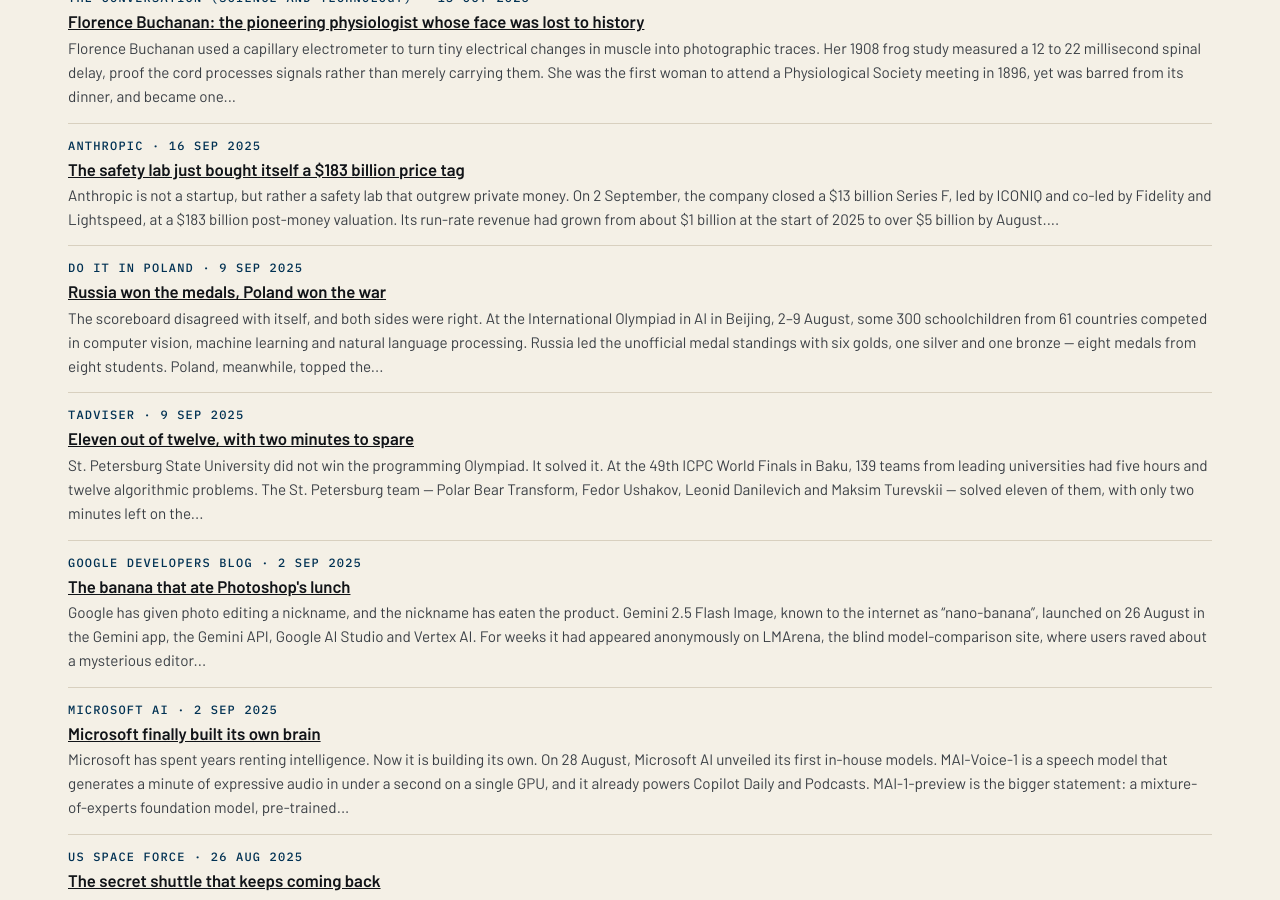
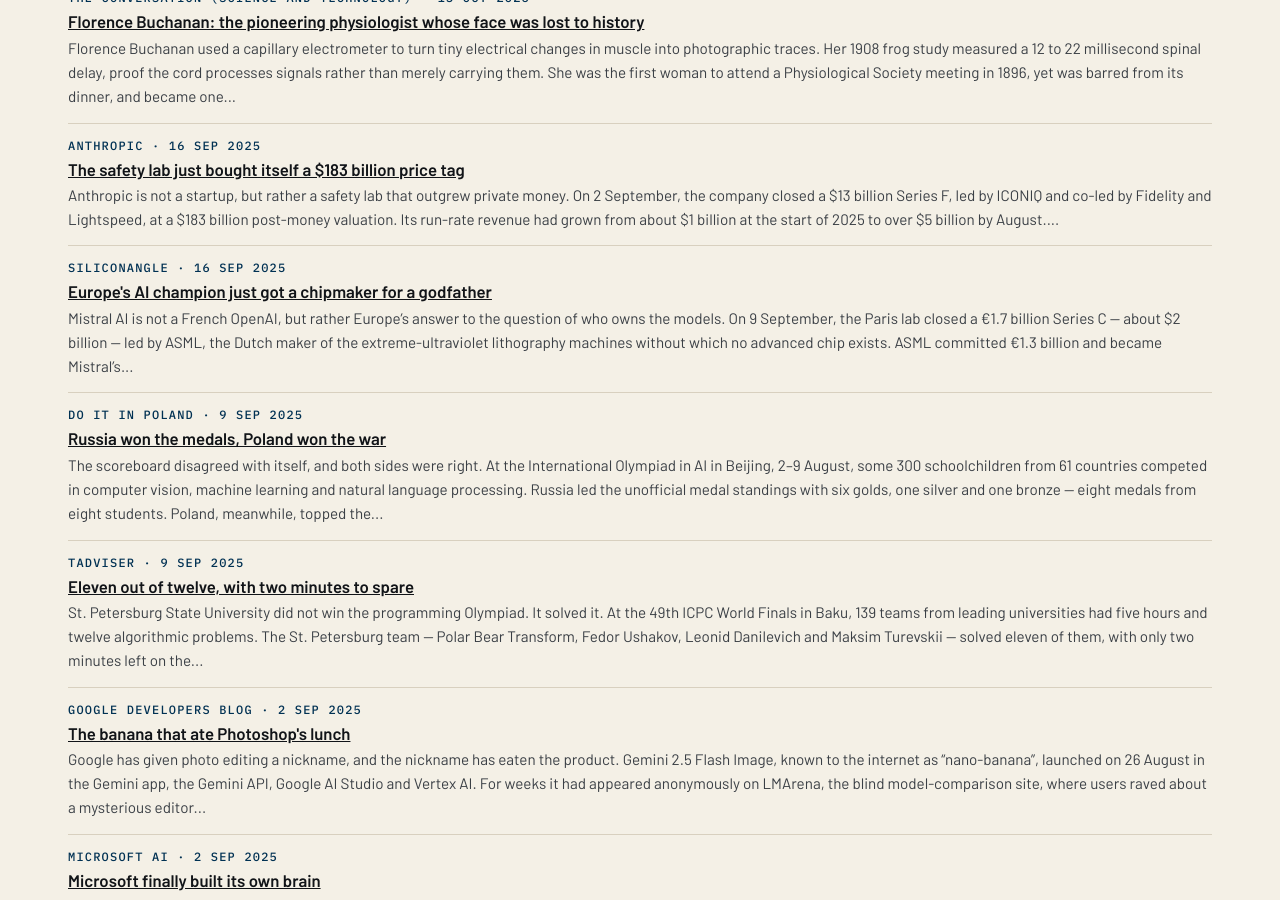
Before and after one commit to katz-news/katz.news, a Jekyll site: the page built from briefs/index.html, in a window 1280 px wide and 900 px high, scrolled down 14671 px. Built offline with Jekyll 4.4.1, drawn with Linux system fonts in a browser that asks for light colours.

```diff
--- a/_data/build.yml
+++ b/_data/build.yml
@@ -1 +1 @@
-published_at: 2026-11-06T18:16:33Z
+published_at: 2026-11-06T18:17:23Z
--- /dev/null
+++ b/_posts/briefs/2026-11-06-europes-ai-champion-just-got-a-chipmaker-for-a-godfather.md
@@ -0,0 +1,17 @@
+---
+published: true
+title: Europe's AI champion just got a chipmaker for a godfather
+date: 2025-09-16
+section: entrepreneurship
+source_name: SiliconANGLE
+source_url: https://siliconangle.com/2025/09/09/mistral-ai-raises-2b-led-chip-equipment-maker-asml-14b-valuation/
+---
+Mistral AI is not a French OpenAI, but rather Europe's answer to the question of who owns the models.
+
+On 9 September, the Paris lab closed a €1.7 billion Series C — about $2 billion — led by ASML, the Dutch maker of the extreme-ultraviolet lithography machines without which no advanced chip exists. ASML committed €1.3 billion and became Mistral's largest shareholder, at roughly 11%. The round valued Mistral at €11.7 billion, about $13.7 billion, more than double its $6 billion valuation a year earlier. Nvidia, DST Global, Andreessen Horowitz, Bpifrance, General Catalyst, Index and Lightspeed also took part.
+
+This is not a financial investment, but rather an industrial one. A chipmaker does not buy into an AI lab for the dividend; it buys a customer, a partner and a hedge against a world in which the models are all American.
+
+In the end, Mistral's pitch has always been sovereignty with open weights. Now sovereignty has a godfather who literally makes the machines.
+
+Conclusion: Mistral is not a startup, but rather a strategic asset — a Parisian power play, paid for in euros and lithography.
```
